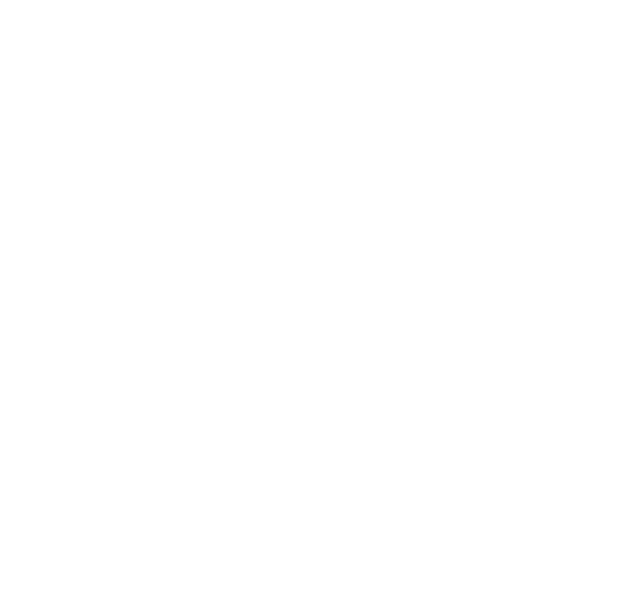
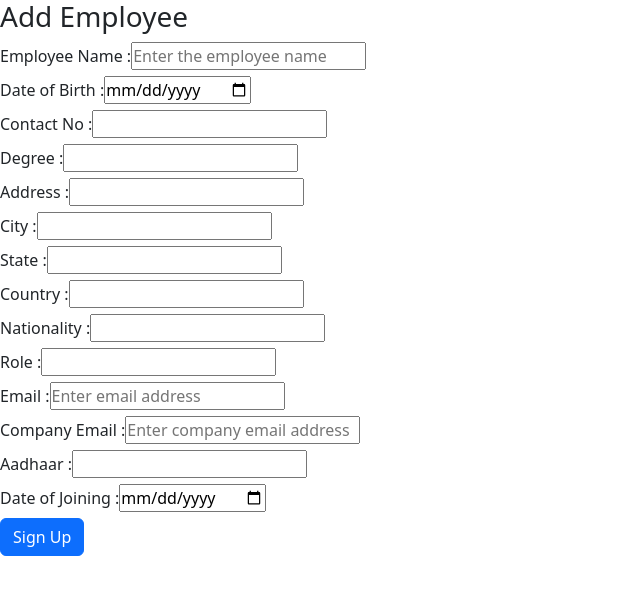
Before and after one commit to Loganathanleo/ProHr-Project, a React (Create React App) app in the folder ProHR-Frontend/: page /Add in a window 1280 px wide. Before the commit this address had no page. Shown: the top 594 px of the page, without its empty margins (0-640 px from the left). Built offline with nearby package versions, Linux system fonts and the light colour scheme.

Commit message:
Code Modified

```diff
--- a/ProHR-Frontend/package.json
+++ b/ProHR-Frontend/package.json
@@ -9,7 +9,9 @@
     "@testing-library/react": "^13.4.0",
     "@testing-library/user-event": "^13.5.0",
     "axios": "^1.7.2",
+    "bootstrap": "^5.3.3",
     "react": "^18.3.1",
+    "react-bootstrap": "^2.10.2",
     "react-dom": "^18.3.1",
     "react-google-button": "^0.8.0",
     "react-redux": "^9.1.2",
--- a/ProHR-Frontend/src/App.js
+++ b/ProHR-Frontend/src/App.js
@@ -1,4 +1,5 @@
 import React from "react";
+import 'bootstrap/dist/css/bootstrap.min.css';
 import AppRouters from "./routers/approuters";
 
 function App() {
--- a/ProHR-Frontend/src/action/authAction.js
+++ /dev/null
@@ -1,29 +0,0 @@
-import axios from "axios";
-import {
-  setAccessToken,
-  setComponent,
-  setRefreshToken,
-} from "./authSlice";
-
-export const userLogin = async (Token, navigate, dispatch) => {
-  console.log(Token,"====");
-  try {
-    const response = await axios.post("", Token, {
-      headers: {
-        "Content-Type": "application/json",
-      },
-    });
-    const data = await response.data;
-    console.log(data,"{}{}{}");
-    if (data.message === "User Not Found") {
-      dispatch(setComponent(true));
-    }
-    else{
-    dispatch(setAccessToken(data.data.accessToken));
-    dispatch(setRefreshToken(data.data.refreshToken));
-    navigate("/Home");
-    }
-  } catch (err) {
-    console.log(err);
-  }
-};
--- a/ProHR-Frontend/src/action/authSlice.js
+++ /dev/null
@@ -1,34 +0,0 @@
-import { createSlice } from "@reduxjs/toolkit";
-
-
-const initialState = {
-  userInfo: [],
-  accessToken: null,
-  refreshToken: null,
-  message:'',
-  component: false,
-};
-
-
-const authSlice = createSlice({
-  name: "authSlice",
-  initialState,
-  reducers: {
-    setAccessToken: (state, action) => {
-      state.accessToken = action.payload;
-      console.log(action.payload);
-    },
-    setRefreshToken: (state, action) => {
-      state.refreshToken = action.payload;
-    },
-    setMessage: (state, action) => {
-      state.message = action.payload;
-    },
-    setComponent:(state,action)=>{
-      state.component = action.payload
-      return state
-    }
-  },
-});
-export const { setAccessToken, setRefreshToken,setComponent,setMessage } = authSlice.actions;
-export default authSlice.reducer;
--- /dev/null
+++ b/ProHR-Frontend/src/assets/stylesheets/Login.css
@@ -0,0 +1,9 @@
+*{
+    margin: 0;
+    padding: 0;
+}
+
+.text{
+    text-align: center;
+    font-family:  'Mv Boli', sans-serif;
+}
--- /dev/null
+++ b/ProHR-Frontend/src/components/Forms/AddEmployee.jsx
@@ -0,0 +1,101 @@
+import React from "react";
+import { Button, Form, FormLabel } from "react-bootstrap";
+
+function AddEmployee() {
+  const handleSubmit = () => {};
+
+  return (
+    <div>
+      <h3>Add Employee</h3>
+      <Form>
+        <div>
+          <FormLabel htmlFor="name">Employee Name :</FormLabel>
+          <input
+            type="text"
+            id="name"
+            placeholder="Enter the employee name"
+            style={{ overflow: "hidden", textOverflow: "ellipsis" }}
+            required
+          />
+        </div>
+        <div>
+          <FormLabel htmlFor="dob">Date of Birth :</FormLabel>
+          <input type="date" id="dob" />
+        </div>
+        <div>
+          <FormLabel htmlFor="phno">Contact No :</FormLabel>
+          <input
+            type="tel"
+            id="phno"
+            pattern="[0-9]{3}-[0-9]{3}-[0-9]{4}"
+            required
+          />
+        </div>
+        <div>
+          <FormLabel htmlFor="degree">Degree :</FormLabel>
+          <input type="text" id="degree" />
+        </div>
+        <div>
+          <FormLabel htmlFor="address">Address :</FormLabel>
+          <input type="textbox" id="address" />
+        </div>
+        <div>
+          <FormLabel htmlFor="city">City :</FormLabel>
+          <input type="text" id="city" />
+        </div>
+        <div>
+          <FormLabel htmlFor="state">State :</FormLabel>
+          <input type="text" id="state" />
+        </div>
+        <div>
+          <FormLabel htmlFor="country">Country :</FormLabel>
+          <input type="text" id="country" />
+        </div>
+        <div>
+          <FormLabel htmlFor="nation">Nationality :</FormLabel>
+          <input type="text" id="nation" />
+        </div>
+        <div>
+          <FormLabel htmlFor="role">Role :</FormLabel>
+          <input type="text" id="role" required />
+        </div>
+        <div>
+          <FormLabel htmlFor="email">Email :</FormLabel>
+          <input
+            type="email"
+            id="email"
+            placeholder="Enter email address"
+            style={{ overflow: "hidden", textOverflow: "ellipsis" }}
+            required
+          />
+        </div>
+        <div>
+          <FormLabel htmlFor="cemail">Company Email :</FormLabel>
+          <input
+            type="email"
+            id="cemail"
+            placeholder="Enter company email address"
+            style={{ overflow: "hidden", textOverflow: "ellipsis" }}
+            required
+          />
+        </div>
+        <div>
+          <FormLabel htmlFor="aadhaar">Aadhaar :</FormLabel>
+          <input
+            type="text"
+            id="aadhaar"
+            pattern="[0-9]{4}-[0-9]{4}-[0-9]{4}"
+            required
+          />
+        </div>
+        <div>
+          <FormLabel htmlFor="join">Date of Joining :</FormLabel>
+          <input type="date" id="join" />
+        </div>
+        <Button onClick={handleSubmit}>Sign Up</Button>
+      </Form>
+    </div>
+  );
+}
+
+export default AddEmployee;
--- a/ProHR-Frontend/src/components/oAuth/oAuth.jsx
+++ /dev/null
@@ -1,17 +0,0 @@
-import { useGoogleLogin } from "@react-oauth/google";
-import React from "react";
-import { useDispatch } from "react-redux";
-import { useNavigate } from "react-router-dom";
-import { userLogin } from "../../action/authAction";
-import GoogleButton from "react-google-button";
-
-export const Oauth = () => {
-    const navigate = useNavigate();
-    // const dispatch = useDispatch();
-    // const login = useGoogleLogin({
-    //     onSuccess: async (tokenResponse) => {
-    //         await userLogin(tokenResponse.access_token, navigate, dispatch);
-    //     }
-    // });
-    return <GoogleButton onClick={() => (navigate("/Home"))} />;
-}
--- a/ProHR-Frontend/src/pages/Home.jsx
+++ b/ProHR-Frontend/src/pages/Home.jsx
@@ -1,9 +1,41 @@
 import React from "react";
+import { Greeting } from "../components/greeting/greeting";
+import { Button, Table } from "react-bootstrap";
+import { useNavigate } from "react-router-dom";
 
 function Home() {
-    return (
-        <div>Home</div>
-    );
+    const navigate = useNavigate();
+    const handleAdd = () => {
+        navigate("/Add");
+    };
+  return (
+    <div>
+      <div className="w-100">
+        <h1 xs={12} className="text-center mb-4">
+          <Greeting />
+        </h1>
+        <Button onClick={handleAdd}>Add Employee +</Button>
+      </div>
+      <div>
+        <Table>
+            <thead>
+                <tr>
+                    <th>Emp Name</th>
+                    <th>Degree</th>
+                    <th>Role</th>
+                    <th>Company Email</th>
+                    <th>Contact No</th>
+                    <th colSpan={2}>Actions</th>
+                    <th>Attendance</th>
+                </tr>
+            </thead>
+            <tbody>
+                <tr></tr>
+            </tbody>
+        </Table>
+      </div>
+    </div>
+  );
 }
 
 export default Home;
--- a/ProHR-Frontend/src/pages/Login.jsx
+++ b/ProHR-Frontend/src/pages/Login.jsx
@@ -1,22 +1,130 @@
-import React from "react";
-import { Greeting } from "../components/greeting/greeting";
-import { GoogleOAuthProvider } from "@react-oauth/google";
-import { Oauth } from "../components/oAuth/oAuth";
+import React, { useState } from "react";
+import "../assets/stylesheets/Login.css";
+import { Button, Form, FormLabel, Row } from "react-bootstrap";
+import { useNavigate } from "react-router-dom";
 
 function Login() {
-    return (
-        <div>
-            <div>
-                <h1><Greeting /></h1>
-            </div>
-            <div>
-                <h3>Login Please!!!</h3>
-                <GoogleOAuthProvider clientId="1027406254238-306kc4jqn1890jendl603k73snkt97bq.apps.googleusercontent.com">
-                    <Oauth />
-                </GoogleOAuthProvider>
-            </div>
+  const [signin, setSignin] = useState(false);
+  const navigate = useNavigate();
+
+  const handleSubmit = () => {
+    navigate("/Home");
+  };
+
+  const handleSignin = () => {
+    navigate("/Home");
+  };
+
+  return (
+    <div
+      className="d-flex flex-column justify-content-center align-items-center"
+      style={{ height: "100vh" }}
+    >
+
+      {!signin && (
+        <div className="w-100">
+          <div
+            xs={12}
+            className="d-flex flex-column justify-content-evenly align-items-center"
+          >
+            <h3 className="text">Register yourself</h3>
+            <Form>
+              <Row>
+                <FormLabel htmlFor="name">Name :</FormLabel>
+                <input
+                  type="text"
+                  id="name"
+                  placeholder="Enter your name"
+                  required
+                />
+              </Row>
+              <Row>
+                <FormLabel htmlFor="dob">Date of Birth :</FormLabel>
+                <input type="date" id="dob" />
+              </Row>
+              <Row>
+                <FormLabel htmlFor="phno">Contact No :</FormLabel>
+                <input
+                  type="tel"
+                  id="phno"
+                  pattern="[0-9]{3}-[0-9]{3}-[0-9]{4}"
+                  required
+                />
+              </Row>
+              <Row>
+                <FormLabel htmlFor="role">Role :</FormLabel>
+                <input type="text" id="role" Value="HR" readOnly />
+              </Row>
+              <Row>
+                <FormLabel htmlFor="email">Email :</FormLabel>
+                <input
+                  type="email"
+                  id="email"
+                  placeholder="Enter your email address"
+                  style={{overflow: "hidden", textOverflow: "ellipsis" }}
+                  required
+                />
+              </Row>
+              <Row>
+                <FormLabel htmlFor="password">Password :</FormLabel>
+                <input
+                  type="text"
+                  id="password"
+                  placeholder="Enter your password"
+                  required
+                />
+              </Row>
+              <Button onClick={handleSubmit}>Sign Up</Button>
+            </Form>
+            <p>
+              Already have an account?{" "}
+              <a onClick={() => setSignin(true)} className="text-primary">
+                sign in
+              </a>
+            </p>
+          </div>
         </div>
-    );
+      )}
+
+      {signin && (
+        <div className="w-100">
+          <div
+            xs={12}
+            className="d-flex flex-column justify-content-evenly align-items-center"
+          >
+            <h3 className="text">Login please!!!</h3>
+            <Form>
+              <Row>
+                <FormLabel htmlFor="email">Email :</FormLabel>
+                <input
+                  type="email"
+                  id="email"
+                  placeholder="Enter your email address"
+                  required
+                />
+              </Row>
+              <Row>
+                <FormLabel htmlFor="password">Password :</FormLabel>
+                <input
+                  type="text"
+                  id="password"
+                  placeholder="Enter your password"
+                  required
+                />
+              </Row>
+              <Button onClick={handleSignin}>Sign in</Button>
+            </Form>
+            <p>
+              Don't have an account?{" "}
+              <a onClick={() => setSignin(false)} className="text-primary">
+                sign up
+              </a>
+            </p>
+          </div>
+        </div>
+      )}
+    </div>
+  );
 }
 
 export default Login;
--- a/ProHR-Frontend/src/routers/approuters.jsx
+++ b/ProHR-Frontend/src/routers/approuters.jsx
@@ -2,13 +2,15 @@
 import { BrowserRouter as Router, Routes, Route } from "react-router-dom";
 import Login from "../pages/Login";
 import Home from "../pages/Home";
+import AddEmployee from "../components/Forms/AddEmployee";
 
 function AppRouters() {
   return (
     <Router>
       <Routes>
         <Route path="/" element={<Login />} />
-        <Route path="/Home" element={<Home />} />
+        <Route path="Home" element={<Home />} />
+        <Route path="Add" element={<AddEmployee />} />
       </Routes>
     </Router>
   );
```
Also changed, not shown: 2 other files (tests, documents, lock files or other folders).
